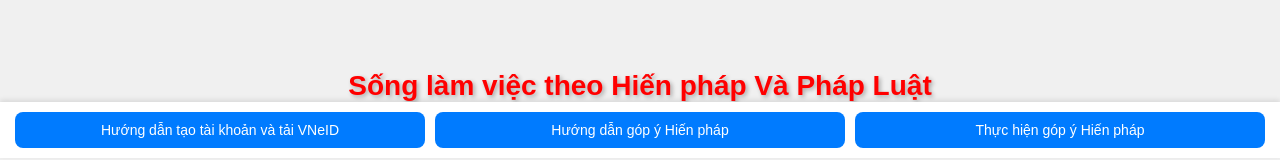
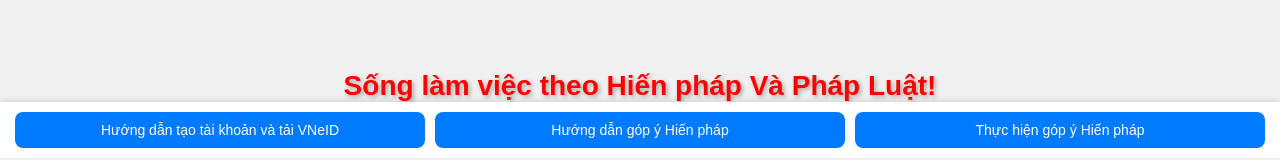
Before and after one commit to lop0dongthacgian/apphuongdangopy, a plain HTML site: page index.html in a window 1280 px wide. Shown: the part 610-770 px from the top of the page. Drawn offline with Linux system fonts and the light colour scheme.

Commit message:
Update index.html

```diff
--- a/index.html
+++ b/index.html
@@ -95,7 +95,7 @@
   <div class="title">HƯỚNG DẪN NGƯỜI DÂN GÓP Ý HIẾN PHÁP TRÊN ỨNG DỤNG VNeID</div>
   <div class="center" id="main-screen">
     <img src="nen.png" alt="Ảnh nền" />
-    <div class="marquee"><span>Sống làm việc theo Hiến pháp Và Pháp Luật</span></div>
+    <div class="marquee"><span>Sống làm việc theo Hiến pháp Và Pháp Luật!</span></div>
   </div>
   <div id="content" style="display: none;">
     <div id="vneid-guide">
```
